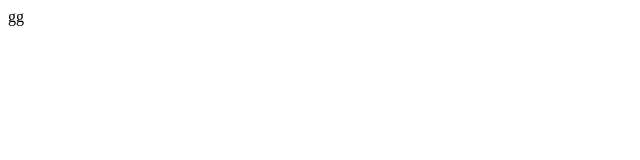
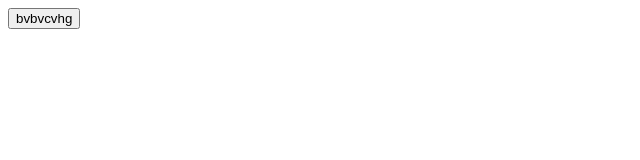
Before and after one commit to raghavawasthi24/PwebChat, a React (Create React App) app: page / in a window 1280 px wide. Shown: the top 160 px of the page, without its empty margins (0-640 px from the left). Built offline with nearby package versions, Linux system fonts and the light colour scheme.

Commit message:
mainpage created

```diff
--- a/src/App.js
+++ b/src/App.js
@@ -1,11 +1,15 @@
-
+import { Routes,Route } from "react-router-dom";
+import MainPage from "./pages/MainPage/MainPage";
 
 function App() {
   return (
-    <div className="App">
-       gg
-    </div>
+    <>
+       <Routes>
+        <Route path="/" element={<MainPage/>}/>
+       </Routes>
+    </>
   );
 }
 
+
 export default App;
--- /dev/null
+++ b/src/pages/MainPage/MainPage.jsx
@@ -0,0 +1,38 @@
+import React, { useEffect, useState } from 'react';
+import "./MainPage.css";
+import axios from 'axios';
+
+
+
+const MainPage = () => {
+
+
+  const [messages,setMessages]=useState([])
+
+
+ const bb=()=>{
+  let messageBox=[];
+    axios.get('https://3.111.128.67/assignment/chat?page=0')
+    .then((resp)=>{
+      console.log(resp.data.chats)
+      for(let i=0;i<resp.data.chats.length;i++)
+      {
+        messageBox.push(resp.data.chats[i])
+      }
+      setMessages(resp.data.chats)
+    })
+
+  }
+  return (
+    <div className='mainpage'>
+      {
+        messages.map((item)=>{
+          return(<p>item.</p>)
+        })
+      }
+      <button onClick={bb}>bvbvcvhg</button>
+    </div>
+  )
+}
+
+export default MainPage
```
Also changed, not shown: public/manifest.json, src/components/Header/Header.css (added), src/components/Header/Header.jsx (added), src/pages/MainPage/MainPage.css (added).
